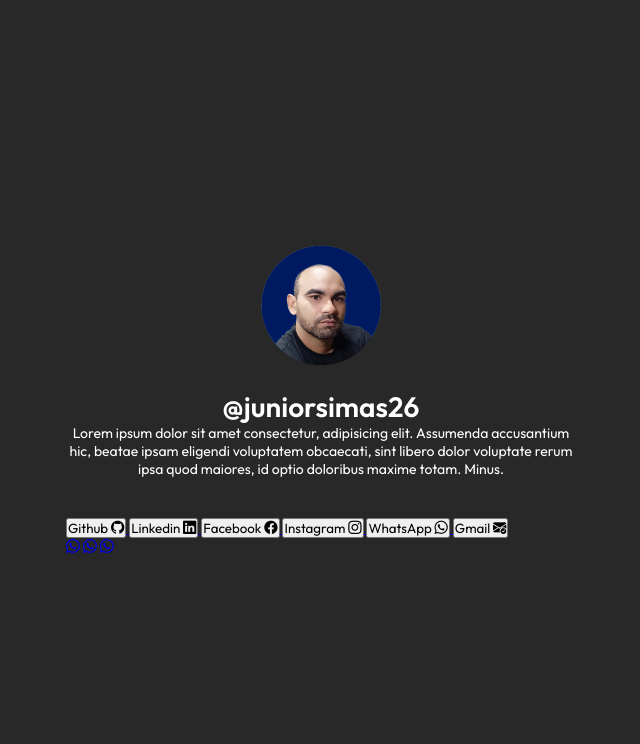
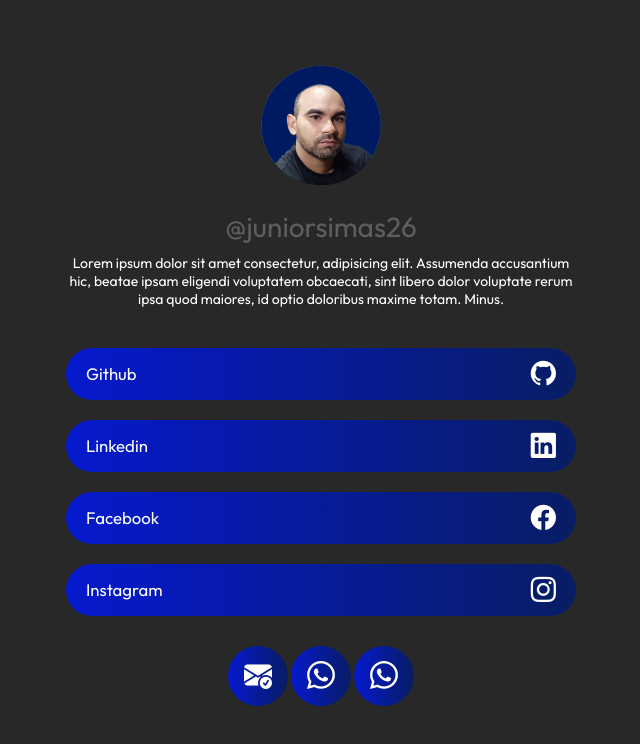
Before and after one commit to juniorsimas/linktree, a plain HTML site: page index.html in a window 1280 px wide. Shown: the whole page, without its empty margins (319-959 px from the left). Drawn offline with nearby package versions, Linux system fonts and the light colour scheme.

Commit message:
update css page linktree

```diff
--- a/assets/cs/style.css
+++ b/assets/cs/style.css
@@ -4,6 +4,11 @@
     padding: 0;
     box-sizing: border-box;
     font-family: 'Outfit', sans-serif;
+}
+
+a{
+    text-decoration: none;
+    color: #fff;
 }
 
 html{
@@ -35,4 +40,62 @@ header {
 header img {
     max-width: 120px;
     margin-bottom: 20px;
+    border-radius: 50px;
 }
+
+header h1 {
+    font-size: 2em;
+    margin-bottom: 10px;
+    color: #5e5e5e;
+    font-weight: 300;
+}
+
+.degrade{
+    background:linear-gradient(to right, #0519ce, #081d64);
+}
+
+/*ESTILO DOS BOTÕES*/
+section.botoes-links {
+    display: flex;
+    flex-direction: column;
+    gap: 20px;
+}
+
+a.link button{
+    width: 100%;
+    padding: 10px 20px;
+    display: flex;
+    align-items: center;
+    justify-content: space-between;
+    border: none;
+    border-radius: 30px;
+    font-size: 1.2rem;
+    cursor: pointer;
+    color: #fff;
+    transition: .2s;
+}
+
+a.link button:hover, footer a.btn-footer:hover{
+    transform: scale(1.05);
+}
+
+
+a.link i {
+    font-size: 1.5em;
+}
+
+footer{
+    text-align: center;
+    margin: 30px;
+}
+
+footer a.btn-footer {
+    width: 60px;
+    height: 60px;
+    display: inline-block;
+    font-size: 2em;
+    line-height: 60px;
+    border-radius: 50px;
+    margin: 0, 10px;
+    transition: .2s;
+}
--- a/index.html
+++ b/index.html
@@ -16,46 +16,35 @@
         </header>
         <section class="botoes-links">
             <a href="#" target="_blank" class="link">
-                <button>
+                <button class="degrade">
                     <span>Github</span>
                     <i class="bi bi-github"></i>
                 </button>
             </a>
             <a href="#" target="_blank" class="link">
-                <button>
+                <button class="degrade">
                     <span>Linkedin</span>
                     <i class="bi bi-linkedin"></i>
                 </button>
             </a>
             <a href="#" target="_blank" class="link">
-                <button>
+                <button class="degrade">
                     <span>Facebook</span>
                     <i class="bi bi-facebook"></i>
                 </button>
             </a>
             <a href="#" target="_blank" class="link">
-                <button>
+                <button class="degrade">
                     <span>Instagram</span>
                     <i class="bi bi-instagram"></i>
                 </button>
             </a>
-            <a href="#" target="_blank" class="link">
-                <button>
-                    <span>WhatsApp</span>
-                    <i class="bi bi-whatsapp"></i>
-                </button>
-            </a>
-            <a href="#" target="_blank" class="link">
-                <button>
-                    <span>Gmail</span>
-                    <i class="bi bi-envelope-check-fill"></i>
-                </button>
-            </a>
+
         </section><!--botoes-links-->
         <footer>
-            <a href="#" target="_blank" rel="noopener noreferrer"><i class="bi bi-whatsapp"></i></a>
-            <a href="#" target="_blank" rel="noopener noreferrer"><i class="bi bi-whatsapp"></i></a>
-            <a href="#" target="_blank" rel="noopener noreferrer"><i class="bi bi-whatsapp"></i></a>
+            <a href="#" class="btn-footer degrade" target="_blank" rel="noopener noreferrer"><i class="bi bi-envelope-check-fill"></i></a>
+            <a href="#" class="btn-footer degrade" target="_blank" rel="noopener noreferrer"><i class="bi bi-whatsapp"></i></a>
+            <a href="#" class="btn-footer degrade" target="_blank" rel="noopener noreferrer"><i class="bi bi-whatsapp"></i></a>
         </footer>
     </div><!--container-->
 
```
